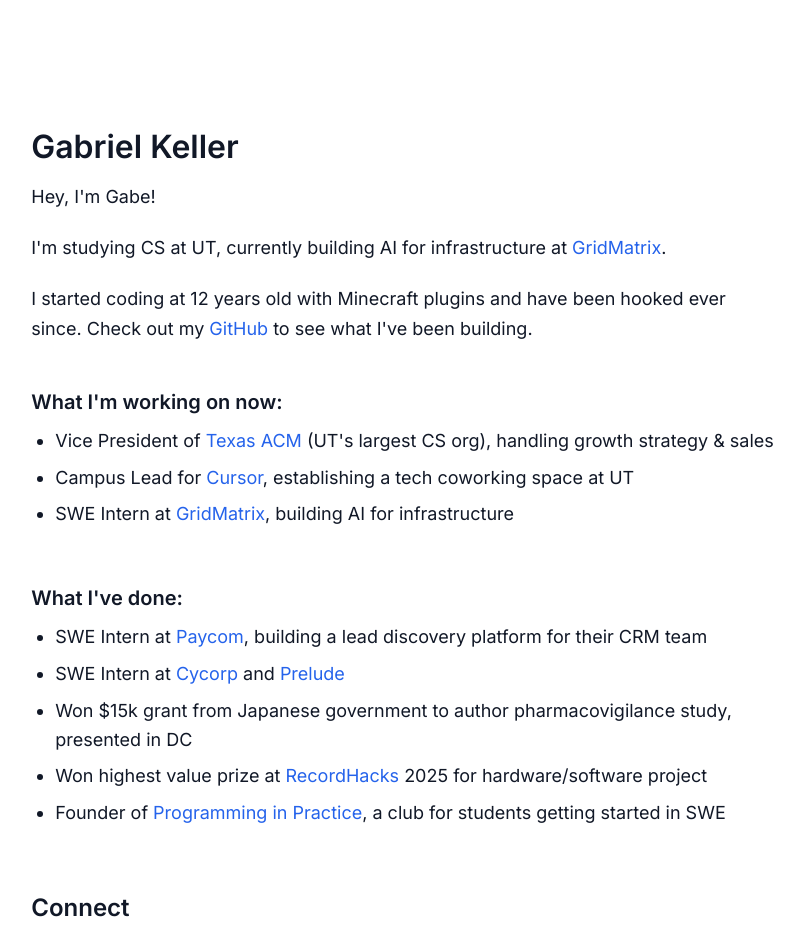
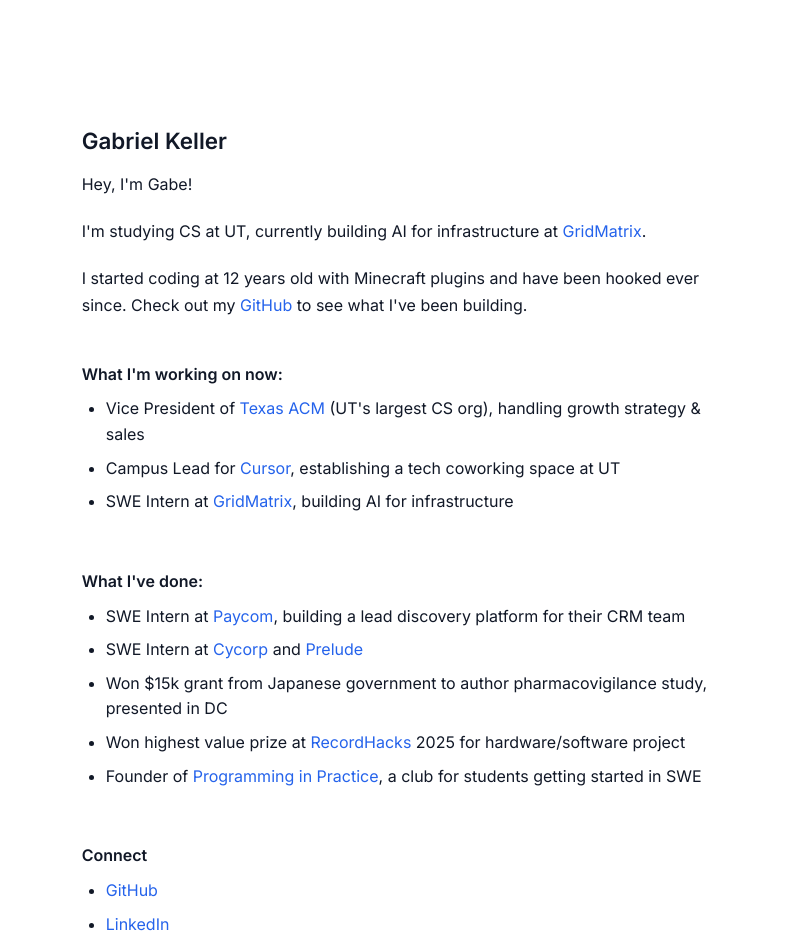
Before and after one commit to gjkeller/gabriel-bear-blog, a Next.js app: page / in a window 1280 px wide. Shown: the top 942 px of the page, without its empty margins (237-1041 px from the left). Built offline with nearby package versions, Linux system fonts and the light colour scheme.

Commit message:
fix: adjust font sizing

```diff
--- a/app/globals.css
+++ b/app/globals.css
@@ -28,7 +28,7 @@ body {
         sans-serif;
     color: #374151;
     background-color: #ffffff;
-    max-width: 80ch;
+    max-width: 70ch;
     margin: 0 auto;
     padding: 2rem;
     min-height: 100vh;
@@ -39,7 +39,7 @@ body {
 
 /* Typography */
 h1 {
-    font-size: 2rem;
+    font-size: 1.4rem;
     font-weight: 600;
     color: #111827;
     margin-bottom: 1rem;
@@ -48,7 +48,7 @@ h1 {
 }
 
 h2 {
-    font-size: 1.5rem;
+    font-size: 1.2rem;
     font-weight: 600;
     color: #111827;
     margin-top: 2rem;
@@ -57,7 +57,7 @@ h2 {
 }
 
 h3 {
-    font-size: 1.25rem;
+    font-size: 1rem;
     font-weight: 600;
     color: #111827;
     margin-top: 1.5rem;
@@ -67,7 +67,7 @@ h3 {
 
 p {
     margin-bottom: 1.25rem;
-    font-size: 1.125rem;
+    font-size: 1rem;
     line-height: 1.7;
 }
 
@@ -100,7 +100,7 @@ ul {
 
 li {
     margin-bottom: 0.5rem;
-    font-size: 1.125rem;
+    font-size: 1rem;
     line-height: 1.6;
 }
 
--- a/app/page.mdx
+++ b/app/page.mdx
@@ -20,7 +20,7 @@ I started coding at 12 years old with Minecraft plugins and have been hooked eve
 - Won highest value prize at [RecordHacks](https://recordhacks.devpost.com/) 2025 for hardware/software project
 - Founder of [Programming in Practice](https://lasapip.com), a club for students getting started in SWE
 
-## Connect
+### Connect
 
 - [GitHub](https://github.com/gjkeller)
 - [LinkedIn](https://linkedin.com/in/gjkeller)
```
